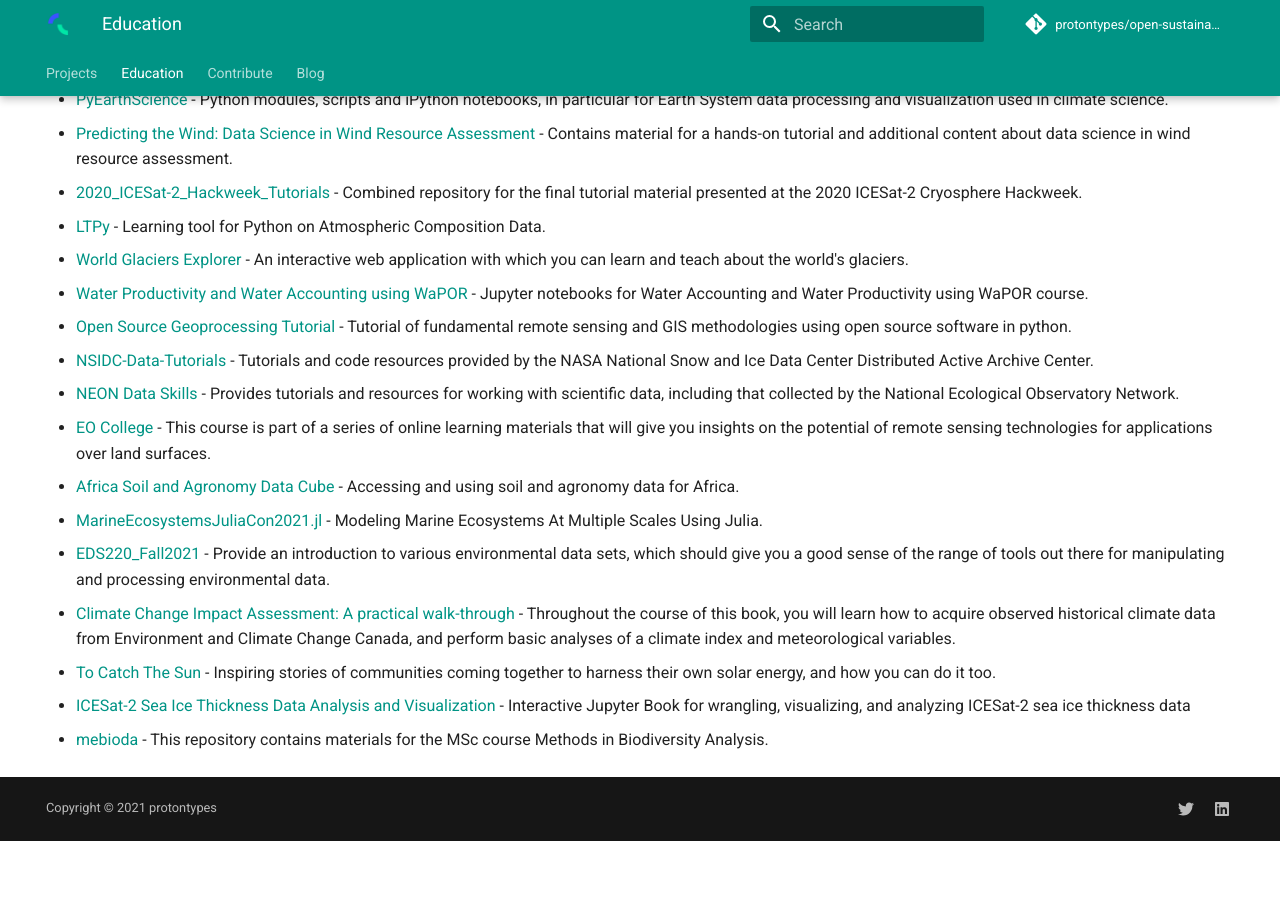
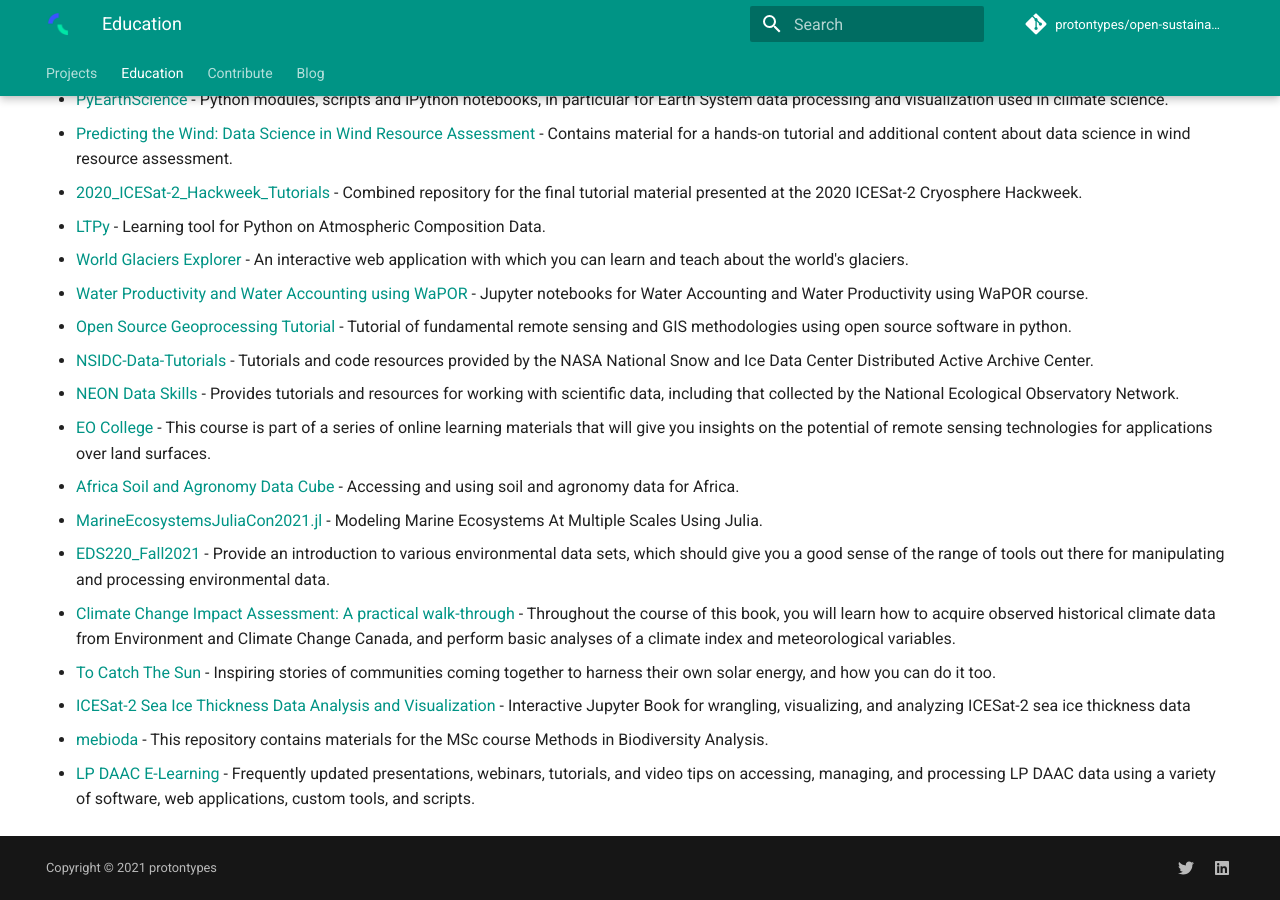
Before and after one commit to protontypes/open-sustainable-technology, an MkDocs documentation site: the page built from docs/education.md, in a window 1280 px wide and 900 px high, scrolled down 1441 px. Built offline with MkDocs 1.6.1 and Material for MkDocs 9.7.7, drawn with Linux system fonts in a browser that asks for light colours; comment, search, counter and statistics services are not loaded; before the commit the page ends 2282 px from its top, so only the background shows below that.

Commit message:
Update education.md

```diff
--- a/docs/education.md
+++ b/docs/education.md
@@ -56,3 +56,4 @@
 - [To Catch The Sun](https://tocatchthesun.com/) - Inspiring stories of communities coming together to harness their own solar energy, and how you can do it too.
 - [ICESat-2 Sea Ice Thickness Data Analysis and Visualization](https://github.com/nicolejkeeney/icesat2-book) - Interactive Jupyter Book for wrangling, visualizing, and analyzing ICESat-2 sea ice thickness data
 - [mebioda](https://github.com/naturalis/mebioda) - This repository contains materials for the MSc course Methods in Biodiversity Analysis.
+- [LP DAAC E-Learning](https://lpdaac.usgs.gov/resources/e-learning/) - Frequently updated presentations, webinars, tutorials, and video tips on accessing, managing, and processing LP DAAC data using a variety of software, web applications, custom tools, and scripts.
```
